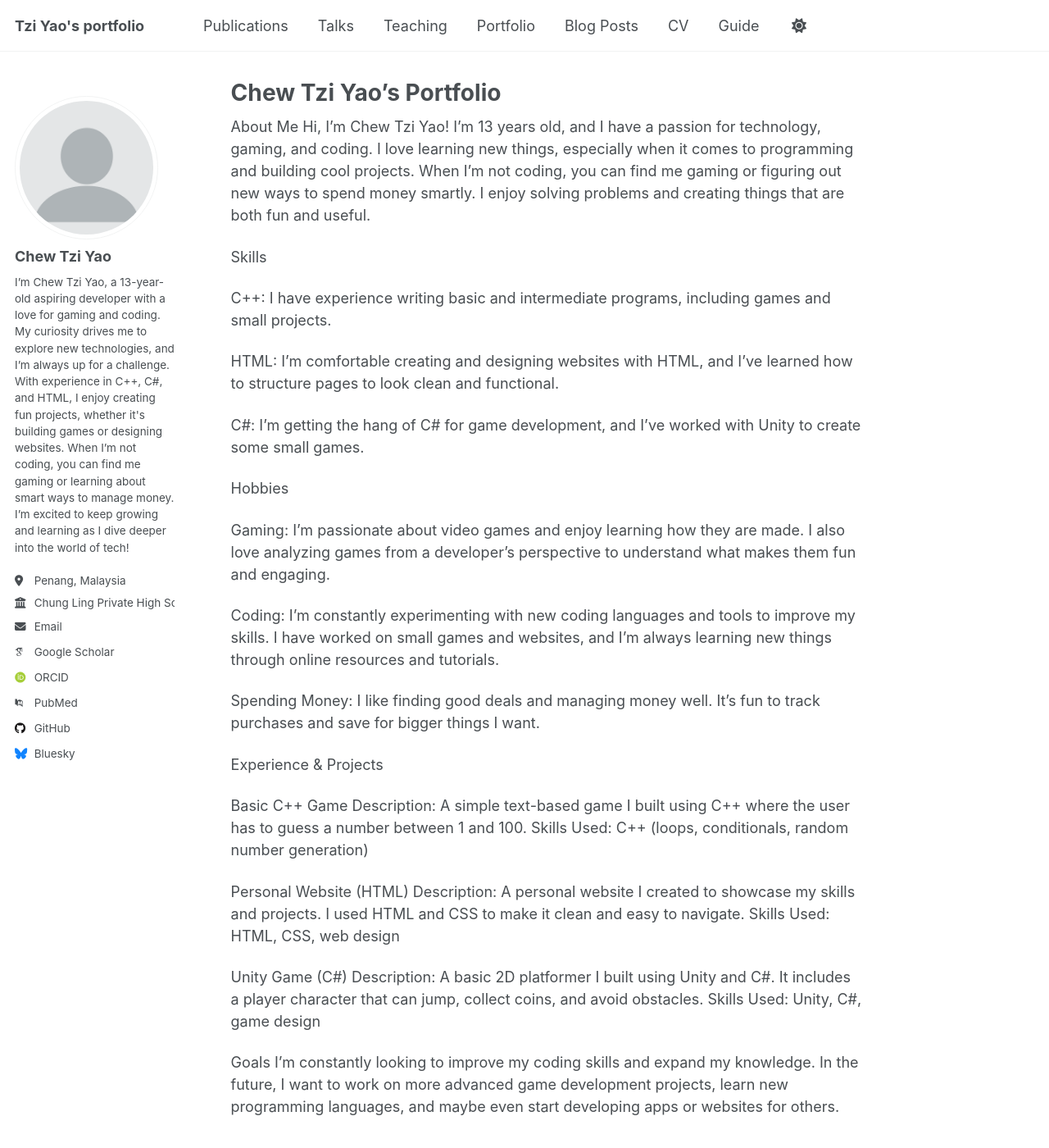
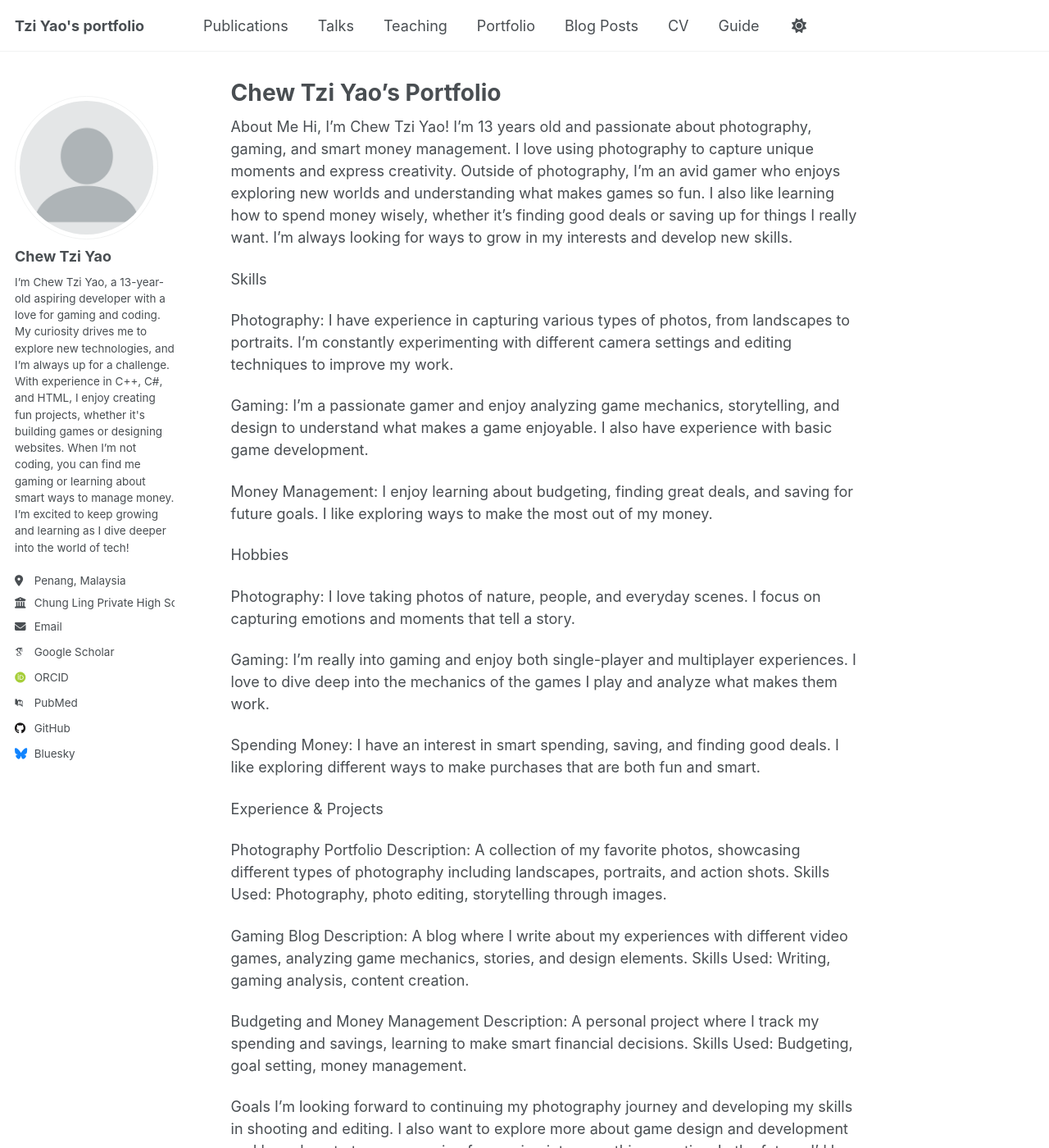
Before and after one commit to Tzi-Yao/Tzi-Yao.github.io, a Jekyll site: the page built from _pages/about.md, in a window 1280 px wide and 1400 px high. Shown: the whole window at 82% size. Built offline with Jekyll 4.4.1, drawn with Linux system fonts in a browser that asks for light colours; some web fonts are replaced; a script that is not in the unit is left out; some of the changed text lies outside the part shown.

Commit message:
update about.md

```diff
--- a/_pages/about.md
+++ b/_pages/about.md
@@ -8,37 +8,37 @@ redirect_from:
 ---
 
 About Me
-Hi, I'm Chew Tzi Yao! I'm 13 years old, and I have a passion for technology, gaming, and coding. I love learning new things, especially when it comes to programming and building cool projects. When I'm not coding, you can find me gaming or figuring out new ways to spend money smartly. I enjoy solving problems and creating things that are both fun and useful.
+Hi, I'm Chew Tzi Yao! I'm 13 years old and passionate about photography, gaming, and smart money management. I love using photography to capture unique moments and express creativity. Outside of photography, I’m an avid gamer who enjoys exploring new worlds and understanding what makes games so fun. I also like learning how to spend money wisely, whether it’s finding good deals or saving up for things I really want. I’m always looking for ways to grow in my interests and develop new skills.
 
 Skills
 
-C++: I have experience writing basic and intermediate programs, including games and small projects.
+Photography: I have experience in capturing various types of photos, from landscapes to portraits. I’m constantly experimenting with different camera settings and editing techniques to improve my work.
 
-HTML: I'm comfortable creating and designing websites with HTML, and I’ve learned how to structure pages to look clean and functional.
+Gaming: I'm a passionate gamer and enjoy analyzing game mechanics, storytelling, and design to understand what makes a game enjoyable. I also have experience with basic game development.
 
-C#: I’m getting the hang of C# for game development, and I’ve worked with Unity to create some small games.
+Money Management: I enjoy learning about budgeting, finding great deals, and saving for future goals. I like exploring ways to make the most out of my money.
 
 Hobbies
 
-Gaming: I'm passionate about video games and enjoy learning how they are made. I also love analyzing games from a developer's perspective to understand what makes them fun and engaging.
+Photography: I love taking photos of nature, people, and everyday scenes. I focus on capturing emotions and moments that tell a story.
 
-Coding: I'm constantly experimenting with new coding languages and tools to improve my skills. I have worked on small games and websites, and I'm always learning new things through online resources and tutorials.
+Gaming: I’m really into gaming and enjoy both single-player and multiplayer experiences. I love to dive deep into the mechanics of the games I play and analyze what makes them work.
 
-Spending Money: I like finding good deals and managing money well. It's fun to track purchases and save for bigger things I want.
+Spending Money: I have an interest in smart spending, saving, and finding good deals. I like exploring different ways to make purchases that are both fun and smart.
 
 Experience & Projects
 
-Basic C++ Game
-Description: A simple text-based game I built using C++ where the user has to guess a number between 1 and 100.
-Skills Used: C++ (loops, conditionals, random number generation)
+Photography Portfolio
+Description: A collection of my favorite photos, showcasing different types of photography including landscapes, portraits, and action shots.
+Skills Used: Photography, photo editing, storytelling through images.
 
-Personal Website (HTML)
-Description: A personal website I created to showcase my skills and projects. I used HTML and CSS to make it clean and easy to navigate.
-Skills Used: HTML, CSS, web design
+Gaming Blog
+Description: A blog where I write about my experiences with different video games, analyzing game mechanics, stories, and design elements.
+Skills Used: Writing, gaming analysis, content creation.
 
-Unity Game (C#)
-Description: A basic 2D platformer I built using Unity and C#. It includes a player character that can jump, collect coins, and avoid obstacles.
-Skills Used: Unity, C#, game design
+Budgeting and Money Management
+Description: A personal project where I track my spending and savings, learning to make smart financial decisions.
+Skills Used: Budgeting, goal setting, money management.
 
 Goals
-I'm constantly looking to improve my coding skills and expand my knowledge. In the future, I want to work on more advanced game development projects, learn new programming languages, and maybe even start developing apps or websites for others.
+I’m looking forward to continuing my photography journey and developing my skills in shooting and editing. I also want to explore more about game design and development and learn how to turn my passion for gaming into something creative. In the future, I’d love to create a photography portfolio website and maybe even share my gaming experiences and insights with others
```
